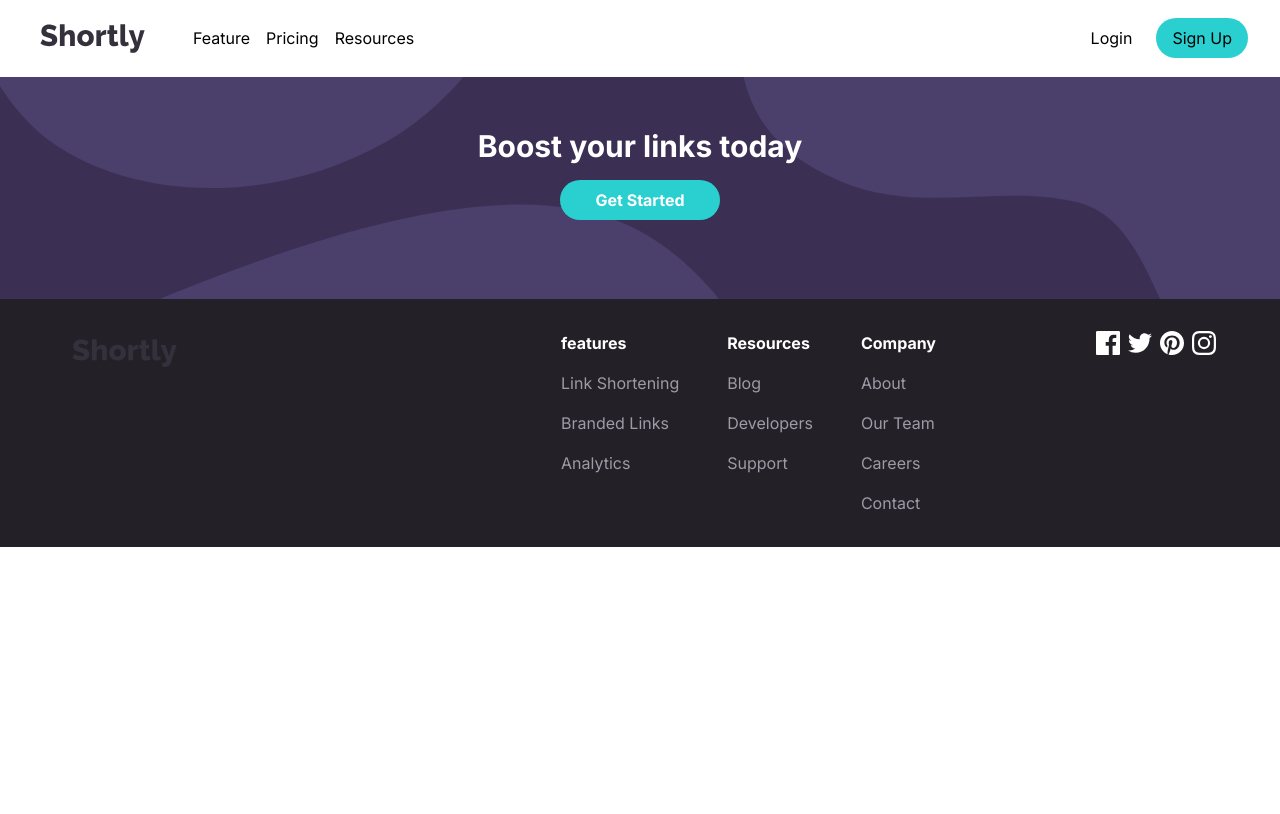
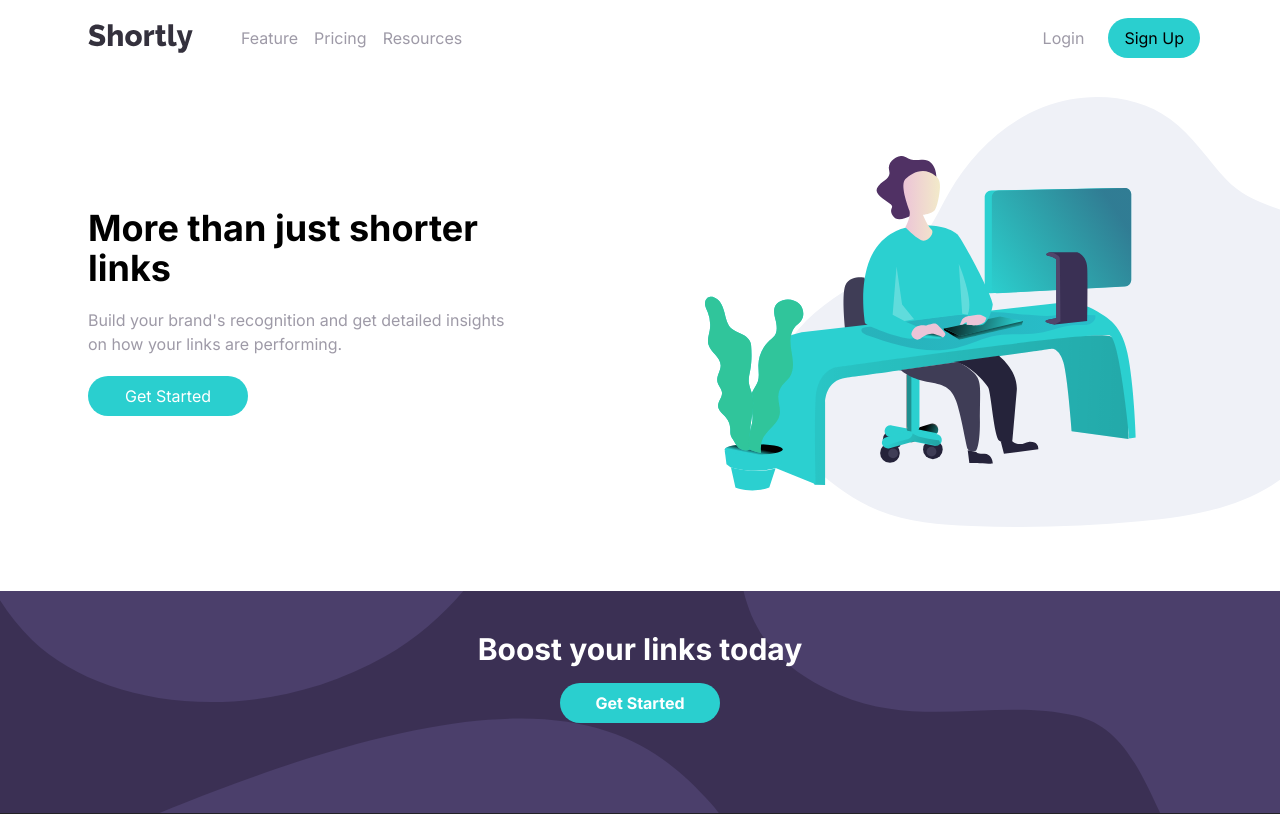
Before and after one commit to theisolatedmonk/url-shortening-api-master, a Next.js app: page / in a window 1280 px wide. Shown: the top 814 px of the page. Built offline with nearby package versions, Linux system fonts and the light colour scheme.

Commit message:
hero section implimented

```diff
--- a/app/components/Footer.tsx
+++ b/app/components/Footer.tsx
@@ -54,14 +54,14 @@ type Props = {}
 
 export default function Footer({ }: Props) {
     return (
-        <div className='flex flex-col sm:justify-start items-center justify-center w-full '>
-            <Image src={bgBoostDesktop} alt={''} className='bg-DarkViolet relative sm:flex hidden' />
-            <Image src={bgBoostMobile} alt={''} className='bg-DarkViolet relative sm:hidden flex' />
-            <div className="flex flex-col absolute left-0 text-center sm:top-32 top-44 font-bold w-full items-center gap-4 text-white">
+        <div className='flex flex-col sm:justify-start items-center justify-center w-full relative '>
+            <Image src={bgBoostDesktop} alt={''} className='bg-DarkViolet  sm:flex hidden' />
+            <Image src={bgBoostMobile} alt={''} className='bg-DarkViolet  sm:hidden flex' />
+            <div className="flex flex-col absolute left-0 text-center sm:top-10 top-24 font-bold w-full items-center gap-4 text-white">
                 <h3 className="text-3xl">Boost your links today</h3>
                 <button className='rounded-3xl bg-Cyan p-2 w-40'>Get Started</button>
             </div>
-            <div className="flex p-8 bg-VeryDarkViolet sm:justify-between sm:px-16 items-center flex-col sm:flex-row w-full
+            <div className="flex p-8 bg-VeryDarkViolet sm:justify-between sm:px-20 items-center flex-col sm:flex-row w-full
             sm:items-start gap-8">
                 <Link href={'/'}>
                     <Image src={logo} alt={'logo'} className='p-2 ' />
--- /dev/null
+++ b/app/components/HeroSection.tsx
@@ -0,0 +1,23 @@
+import React from 'react'
+import Image from 'next/image'
+import illustrationWorking from '@/public/images/illustration-working.svg';
+
+type Props = {}
+
+export default function HeroSection({ }: Props) {
+    return (
+        <div className='flex sm:flex-row-reverse flex-col items-center justify-between gap-10 overflow-hidden pb-16 pt-5  sm:pl-16'>
+            <div className="flex w-[120%] sm:w-[80%] h-full">
+                <Image src={illustrationWorking} alt={''} width={600} height={600} className=' ml-20 w-full' />
+            </div>
+            <div className="flex flex-col items-center gap-5 sm:pl-6 sm:items-start">
+
+                <h3 className="text-4xl font-bold text-center sm:text-start sm:pr-20">More than just shorter links</h3>
+                <p className="text-center px-14 sm:text-start sm:px-0 sm:pr-16 text-GrayishViolet">Build your brand's recognition and get detailed insights on how your links are performing.
+                </p>
+                <button className='rounded-3xl bg-Cyan p-2 w-40 text-white'>Get Started</button>
+            </div>
+
+        </div>
+    )
+}
--- a/app/components/Navbar.tsx
+++ b/app/components/Navbar.tsx
@@ -16,18 +16,18 @@ const navlinks = [
 
 export default function Navbar({ }: Props) {
     return (
-        <div className='flex justify-between items-center p-4 px-8 relative'>
+        <div className='flex justify-between items-center p-4 sm:px-20 relative'>
             <div className="flex items-center gap-10">
                 <Link href={'/'}>
                     <Image src={logo} alt={'logo'} className='p-2 ' />
                 </Link>
-                <div className="sm:flex gap-4 hidden">
+                <div className="sm:flex gap-4 hidden text-GrayishViolet">
                     {navlinks.map((item) => (<Link href={item.hrf}>{item.title}</Link>))}
 
                 </div>
             </div>
             <div className="sm:flex gap-4 hidden ">
-                <Link href={''} className='p-2'> Login</Link>
+                <Link href={''} className='p-2 text-GrayishViolet'> Login</Link>
                 <Link href={''} className='p-2 text-center bg-Cyan rounded-3xl px-4'>Sign Up</Link>
             </div>
             <button className='sm:hidden '><AiOutlineMenu className=' w-8 h-8' /></button>
--- a/app/page.tsx
+++ b/app/page.tsx
@@ -12,8 +12,9 @@ import bgShortenMobile from '@/public/images/bg-shorten-mobile.svg';
 // import iconInstagram from '@/public/images/icon-instagram.svg';
 // import iconPinterest from '@/public/images/icon-pinterest.svg';
 // import iconTwitter from '@/public/images/icon-twitter.svg';
-import illustrationWorking from '@/public/images/illustration-working.svg';
+// import illustrationWorking from '@/public/images/illustration-working.svg';
 import logo from '@/public/images/logo.svg';
+import HeroSection from './components/HeroSection';
 
 
 
@@ -23,7 +24,7 @@ export default function Home() {
   return (
 
     <div className="flex flex-col">
-
+      <HeroSection />
 
     </div>
   )
```
